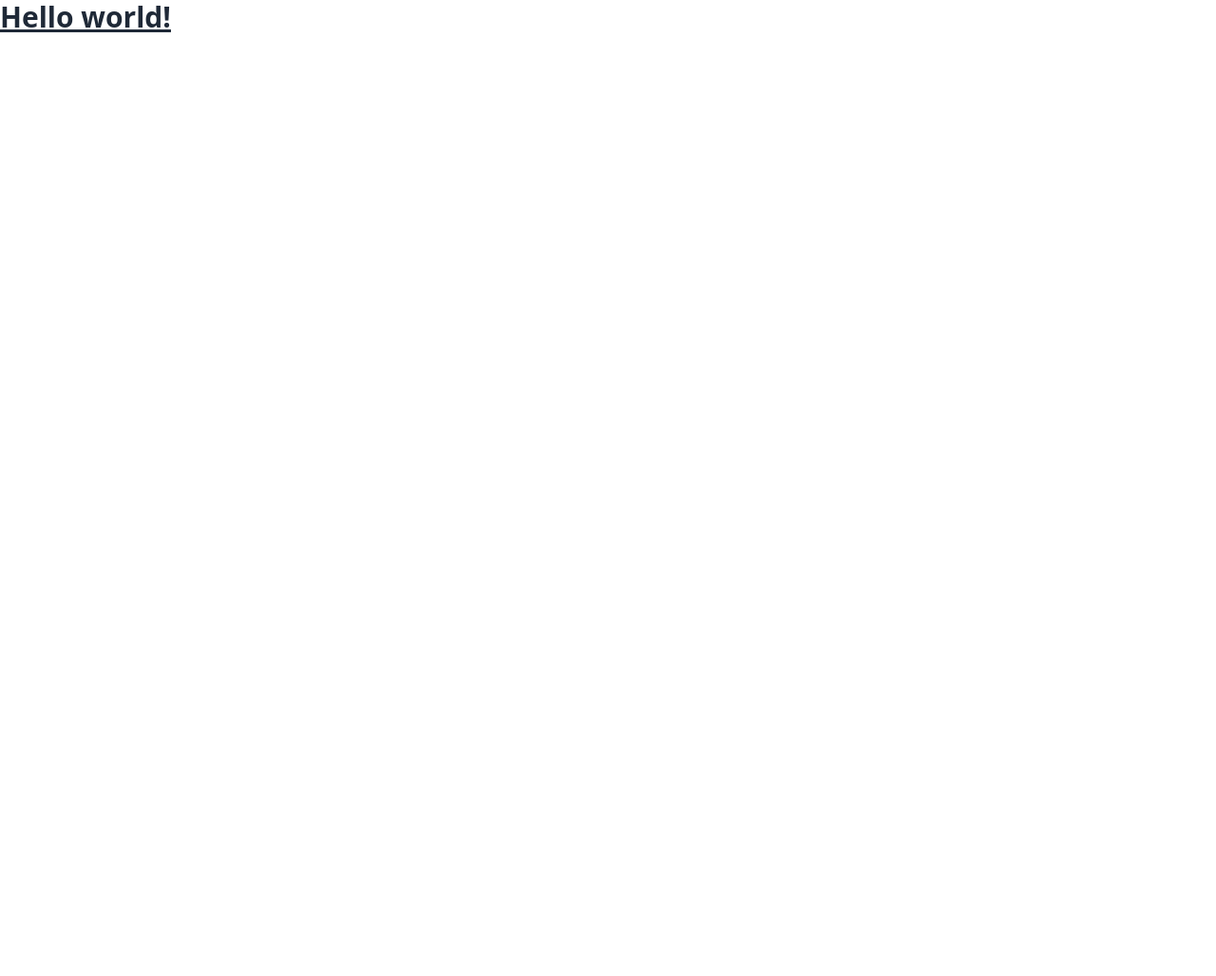
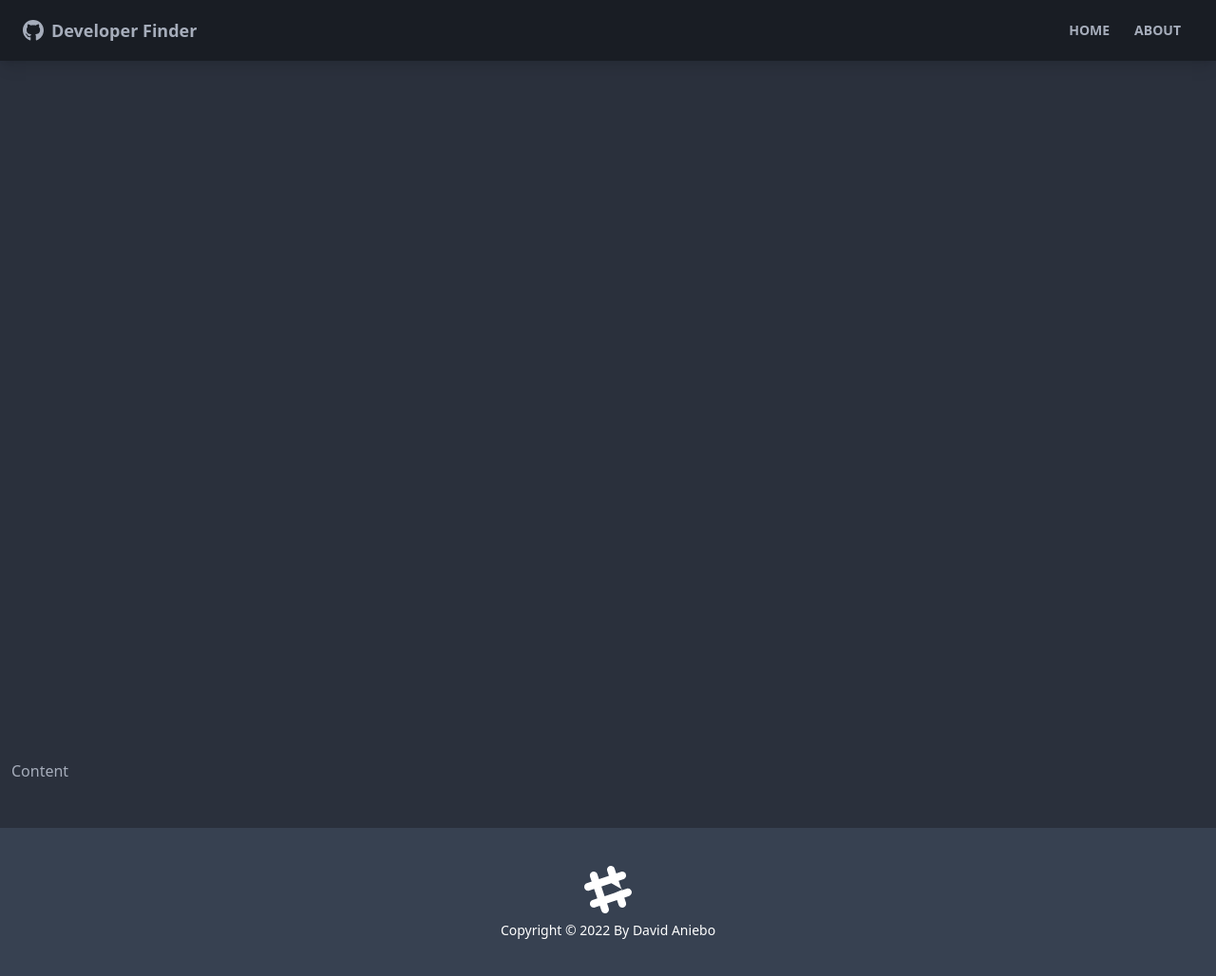
Before and after one commit to Webmekanic/Developer-finder, a React (Create React App) app: page / in a window 1280 px wide. Shown: the whole page at 95% size. Before the commit the page ends 800 px from the top, so only its background shows below. Built offline with nearby package versions, Linux system fonts and the light colour scheme.

Commit message:
feat:: Add footer component

```diff
--- a/package.json
+++ b/package.json
@@ -9,6 +9,9 @@
     "daisyui": "^2.20.0",
     "react": "^18.2.0",
     "react-dom": "^18.2.0",
+    "react-icon": "^1.0.0",
+    "react-icons": "^4.4.0",
+    "react-router-dom": "^6.3.0",
     "react-scripts": "5.0.1",
     "web-vitals": "^2.1.4"
   },
--- a/public/index.html
+++ b/public/index.html
@@ -1,8 +1,8 @@
 <!DOCTYPE html>
-<html lang="en">
+<html lang="en" data-theme="dark">
   <head>
     <meta charset="utf-8" />
-    <link rel="icon" href="%PUBLIC_URL%/favicon.ico" />
+    <link rel="icon" href="%PUBLIC_URL%/githublogo.jpg" />
     <meta name="viewport" content="width=device-width, initial-scale=1" />
     <meta name="theme-color" content="#000000" />
     <meta
@@ -24,7 +24,7 @@
       work correctly both with client-side routing and a non-root public URL.
       Learn how to configure a non-root public URL by running `npm run build`.
     -->
-    <title>React App</title>
+    <title>Developer Finder</title>
   </head>
   <body>
     <noscript>You need to enable JavaScript to run this app.</noscript>
--- a/src/App.js
+++ b/src/App.js
@@ -1,10 +1,17 @@
 import "./App.css"
+import { BrowserRouter as Router, Route } from "react-router-dom"
+import Navbar from "./components/layouts/Navbar"
+import Footer from "./components/layouts/Footer"
 
 function App() {
   return (
-    <div>
-      <h1 className="text-3xl font-bold underline">Hello world!</h1>
-    </div>
+    <Router>
+      <div className="flex flex-col justify-between h-screen">
+        <Navbar />
+      </div>
+      <main className="container mx-auto px-3 pb-12">Content</main>
+      <Footer />
+    </Router>
   )
 }
 
--- /dev/null
+++ b/src/components/layouts/Footer.jsx
@@ -0,0 +1,26 @@
+import React from "react"
+
+const Footer = () => {
+  const footerYear = new Date().getFullYear()
+
+  return (
+    <footer className="footer p-10 bg-gray-700 text-primary-content footer-center">
+      <div>
+        <svg
+          width="50"
+          height="50"
+          viewBox="0 0 24 24"
+          xmlns="http://www.w3.org/2000/svg"
+          fillRule="evenodd"
+          clipRule="evenodd"
+          className="inline-block fill-current"
+        >
+          <path d="M22.672 15.226l-2.432.811.841 2.515c.33 1.019-.209 2.127-1.23 2.456-1.15.325-2.148-.321-2.463-1.226l-.84-2.518-5.013 1.677.84 2.517c.391 1.203-.434 2.542-1.831 2.542-.88 0-1.601-.564-1.86-1.314l-.842-2.516-2.431.809c-1.135.328-2.145-.317-2.463-1.229-.329-1.018.211-2.127 1.231-2.456l2.432-.809-1.621-4.823-2.432.808c-1.355.384-2.558-.59-2.558-1.839 0-.817.509-1.582 1.327-1.846l2.433-.809-.842-2.515c-.33-1.02.211-2.129 1.232-2.458 1.02-.329 2.13.209 2.461 1.229l.842 2.515 5.011-1.677-.839-2.517c-.403-1.238.484-2.553 1.843-2.553.819 0 1.585.509 1.85 1.326l.841 2.517 2.431-.81c1.02-.33 2.131.211 2.461 1.229.332 1.018-.21 2.126-1.23 2.456l-2.433.809 1.622 4.823 2.433-.809c1.242-.401 2.557.484 2.557 1.838 0 .819-.51 1.583-1.328 1.847m-8.992-6.428l-5.01 1.675 1.619 4.828 5.011-1.67 4-1.62-4.829z"></path>
+        </svg>
+        <p>Copyright &copy; {footerYear} By David Aniebo</p>
+      </div>
+    </footer>
+  )
+}
+
+export default Footer
--- /dev/null
+++ b/src/components/layouts/Navbar.jsx
@@ -0,0 +1,39 @@
+import React from "react"
+import PropTypes from "prop-types"
+import { FaGithub } from "react-icons/fa"
+import { Link } from "react-router-dom"
+
+const Navbar = ({ title }) => {
+  return (
+    <nav className="navbar mb-12 shadow-lg bg-neutral text-neutral-content">
+      <div className="container mx-auto">
+        <div className="flex-none px-2 mx-2">
+          <FaGithub className="inline pr-2 text-3xl" />
+          <Link to="/" className="text-lg font-bold align-middle">
+            {title}
+          </Link>
+        </div>
+        <div className="flex-1 px-2 mx-2">
+          <div className="flex justify-end">
+            <Link to="/" className="btn btn-ghost btn-sm rounded-btn">
+              Home
+            </Link>
+            <Link to="/about" className="btn btn-ghost btn-sm rounded-btn">
+              About
+            </Link>
+          </div>
+        </div>
+      </div>
+    </nav>
+  )
+}
+
+Navbar.defaultProps = {
+  title: "Developer Finder",
+}
+
+Navbar.propTypes = {
+  title: PropTypes.string,
+}
+
+export default Navbar
```
Also changed, not shown: public/githublogo.jpg (added), 1 other file (tests, documents, lock files or other folders).
